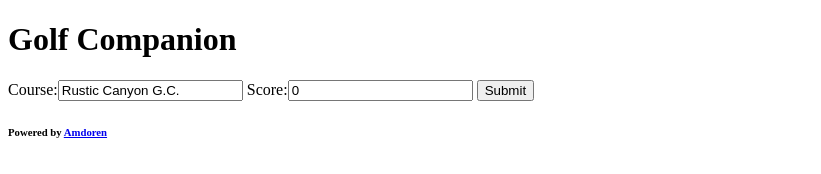
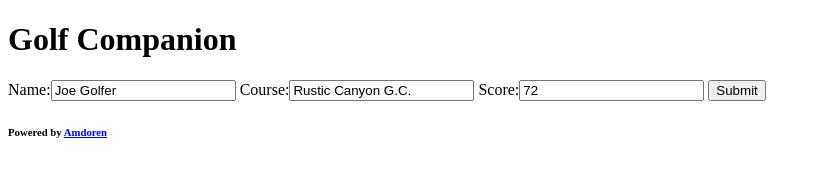
Before and after one commit to TheFern16/golfCompanion, a plain HTML site: page client/index.html in a window 1280 px wide. Shown: the whole page, without its empty margins (0-821 px from the left). Drawn offline with nearby package versions, Linux system fonts and the light colour scheme; some packages are replaced by stand-ins of ours; no server answers.

Commit message:
should allow the posting of name, course, and score

```diff
--- a/client/rounds/golfer.html
+++ b/client/rounds/golfer.html
@@ -1,5 +1,6 @@
 <div class="golfer">
 <form ng-submit="postScore(name, course, score)" ng-controller="GolferController">
+  Name:<input type="text" ng-model="name" name="name">
   Course:<input type="text" ng-model="course" name="course">
   Score:<input type="text" ng-model="score" name="score">
   <input type="submit" id="submit" value="Submit">
--- a/client/rounds/golfer.js
+++ b/client/rounds/golfer.js
@@ -1,7 +1,8 @@
 angular.module('golfCompanion.scores', ['golfCompanion.services'])
   .controller('GolferController', function($scope, Scores) {
     $scope.data = {};
-    $scope.score = 0;
+    $scope.name = 'Joe Golfer';
+    $scope.score = 72;
     $scope.course = 'Rustic Canyon G.C.';
 
   $scope.getScores = () => {
--- a/client/services/services.js
+++ b/client/services/services.js
@@ -4,7 +4,7 @@ angular.module('golfCompanion.services', [])
 
       postScore: (name, course, score) => {
         let data = {
-          name: 'Matt',
+          name: name,
           course: course,
           score: score
         };
```
